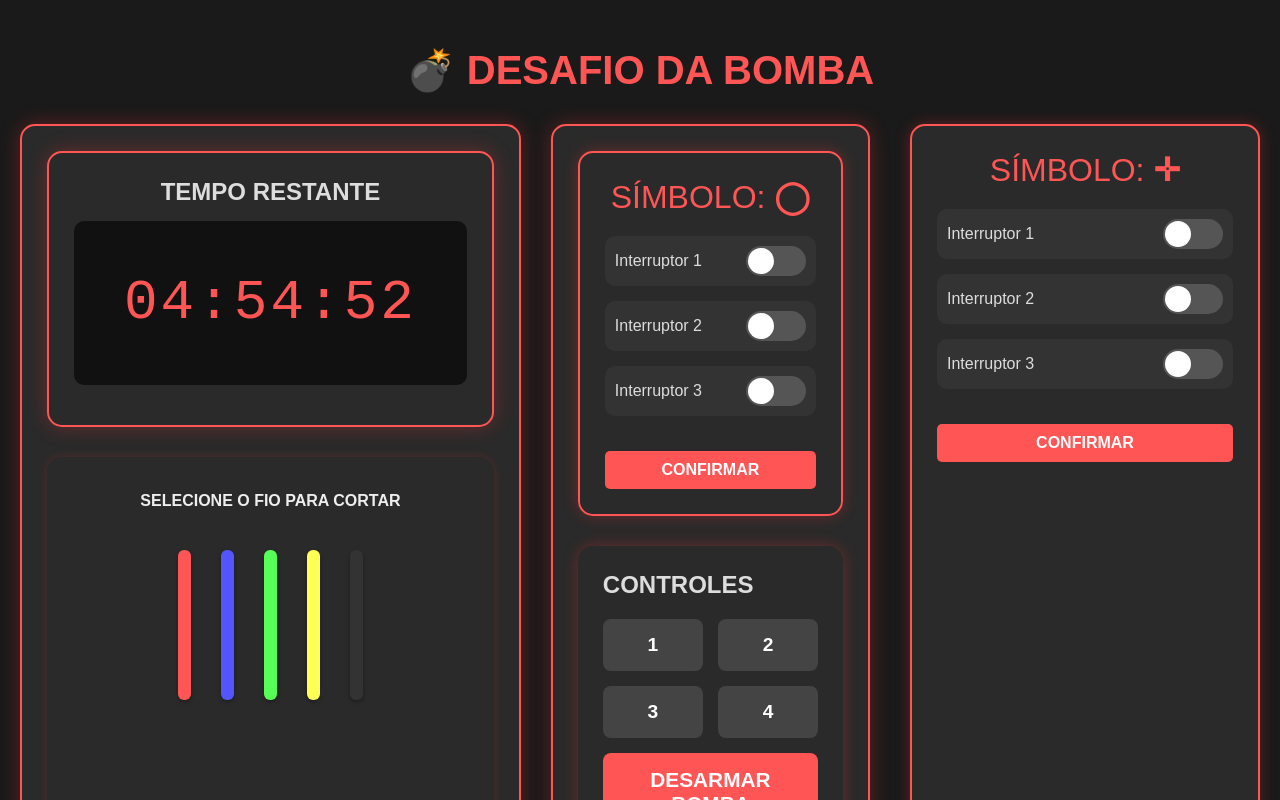
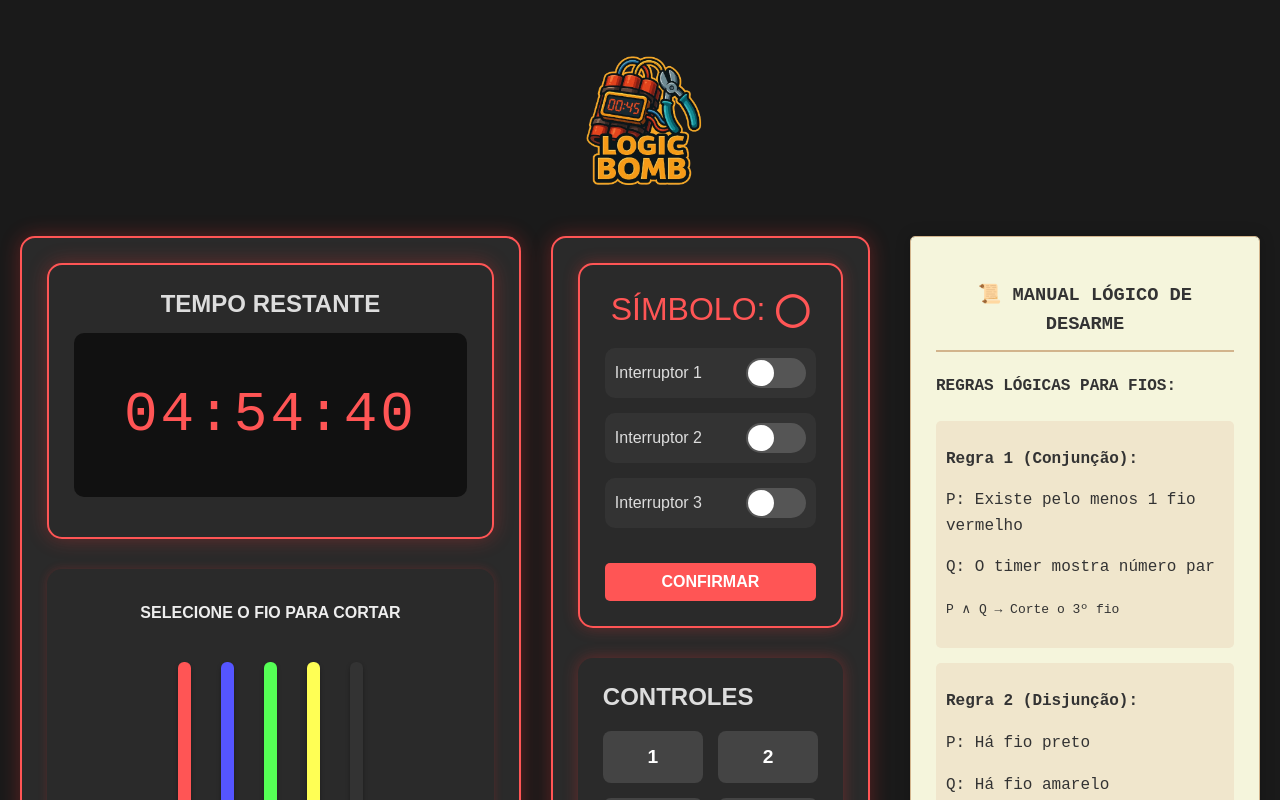
Before and after one commit to alancodex/BOMB-GAME---LOGICA-MATEMATICA, a React (Vite) app in the folder bomb game/: page / in a window 1280 px wide. Shown: the top 800 px of the page. Built offline with nearby package versions, Linux system fonts and the light colour scheme.

Commit message:
update 1.2

```diff
--- a/bomb game/src/App.jsx
+++ b/bomb game/src/App.jsx
@@ -17,7 +17,11 @@ const App = () => {
           color: '#ff5555',
           marginBottom: '30px'
         }}>
-          💣 DESAFIO DA BOMBA
+          <img src="../public/favicon.png" alt=""  style={{
+        width: "150px",
+        height: "auto",
+        borderRadius: "8px" // Estilos extras
+      }} />
         </h1>
 
         <div style={{
--- a/bomb game/src/components/Manual/ManualSection.jsx
+++ b/bomb game/src/components/Manual/ManualSection.jsx
@@ -1,140 +1,131 @@
-import { useState } from 'react';
-
-const symbolRules = {
-  'Δ': [true, false, true],    // Delta: Ativar 1 e 3
-  'Ω': [false, false, false],  // Omega: Todos desligados
-  '✛': [false, true, false],   // Cruz: Ativar apenas 2
-  '◯': [true, true, true]      // Círculo: Todos ativados
-};
-
-const symbols = Object.keys(symbolRules);
-const randomSymbol = symbols[Math.floor(Math.random() * symbols.length)];
-
-const SwitchesSection = () => {
-  const [switches, setSwitches] = useState([false, false, false]);
-  const [feedback, setFeedback] = useState('');
-
-  const toggleSwitch = (index) => {
-    const newSwitches = [...switches];
-    newSwitches[index] = !newSwitches[index];
-    setSwitches(newSwitches);
-    setFeedback(''); // Limpa o feedback ao mudar os interruptores
+const ManualSection = () => {
+  const paperStyle = {
+    backgroundColor: '#f5f5dc',
+    padding: '25px',
+    borderRadius: '5px',
+    boxShadow: '0 0 15px rgba(0, 0, 0, 0.2)',
+    border: '1px solid #d2b48c',
+    fontFamily: '"Courier New", monospace',
+    color: '#333',
+    height: '600px',
+    overflowY: 'auto',
+    lineHeight: '1.6'
   };
 
-  const handleConfirm = () => {
-    const correctPositions = symbolRules[randomSymbol];
-    const isCorrect = switches.every((sw, i) => sw === correctPositions[i]);
-
-    if (isCorrect) {
-      setFeedback({ text: 'CORRETO!', color: '#4CAF50' });
-    } else {
-      setFeedback({ text: 'INCORRETO! Verifique o manual', color: '#f44336' });
-    }
+  const sectionStyle = {
+    marginBottom: '25px',
+    paddingBottom: '15px',
+    borderBottom: '1px dashed #d2b48c'
   };
 
-  const containerStyle = {
-    backgroundColor: '#2a2a2a',
-    borderRadius: '15px',
-    padding: '25px',
-    boxShadow: '0 0 15px rgba(255, 50, 50, 0.3)',
-    border: '2px solid #ff5555',
-    height: '100%',
-    position: 'relative'
-  };
-
-  const confirmButtonStyle = {
-    padding: '10px 20px',
-    backgroundColor: '#ff5555',
-    color: 'white',
-    border: 'none',
-    borderRadius: '5px',
-    cursor: 'pointer',
-    fontSize: '1rem',
-    fontWeight: 'bold',
-    marginTop: '20px',
-    width: '100%',
-    transition: 'all 0.3s',
-    '&:hover': {
-      backgroundColor: '#ff3333'
-    }
-  };
-
-  const feedbackStyle = {
-    marginTop: '15px',
+  const ruleStyle = {
+    margin: '15px 0',
     padding: '10px',
-    borderRadius: '5px',
-    textAlign: 'center',
-    fontWeight: 'bold',
-    backgroundColor: feedback ? `${feedback.color}20` : 'transparent',
-    color: feedback?.color || 'transparent'
+    backgroundColor: '#f0e6cc',
+    borderRadius: '5px'
   };
 
   return (
-    <div style={containerStyle}>
-      <div style={{
-        fontSize: '2rem',
-        marginBottom: '20px',
-        color: '#ff5555',
-        textAlign: 'center'
-      }}>
-        SÍMBOLO: <span style={{ fontWeight: 'bold' }}>{randomSymbol}</span>
+    <div style={paperStyle}>
+      <h3 style={{ textAlign: 'center', borderBottom: '2px solid #d2b48c', paddingBottom: '10px' }}>
+        📜 MANUAL LÓGICO DE DESARME
+      </h3>
+
+      {/* Seção de Fios */}
+      <div style={sectionStyle}>
+        <h4>REGRAS LÓGICAS PARA FIOS:</h4>
+
+        <div style={ruleStyle}>
+          <p><strong>Regra 1 (Conjunção):</strong></p>
+          <p>P: Existe pelo menos 1 fio vermelho</p>
+          <p>Q: O timer mostra número par</p>
+          <p><code>P ∧ Q → Corte o 3º fio</code></p>
+        </div>
+
+        <div style={ruleStyle}>
+          <p><strong>Regra 2 (Disjunção):</strong></p>
+          <p>P: Há fio preto</p>
+          <p>Q: Há fio amarelo</p>
+          <p><code>P ∨ Q → Corte o último fio</code></p>
+        </div>
+
+        <div style={ruleStyle}>
+          <p><strong>Regra 3 (Negação):</strong></p>
+          <p>P: Não há fios verdes</p>
+          <p><code>¬P → Corte o primeiro fio</code></p>
+        </div>
       </div>
 
-      {switches.map((isOn, index) => (
-        <div key={index} style={{
-          display: 'flex',
-          alignItems: 'center',
-          justifyContent: 'space-between',
-          margin: '15px 0',
-          padding: '10px',
-          backgroundColor: '#333',
-          borderRadius: '10px'
-        }}>
-          <span style={{ color: '#ddd', fontSize: '1rem' }}>
-            Interruptor {index + 1}
-          </span>
-          <div
-            style={{
-              width: '60px',
-              height: '30px',
-              backgroundColor: isOn ? '#4CAF50' : '#555',
-              borderRadius: '15px',
-              position: 'relative',
-              cursor: 'pointer',
-              transition: 'all 0.3s'
-            }}
-            onClick={() => toggleSwitch(index)}
-          >
-            <div
-              style={{
-                position: 'absolute',
-                width: '26px',
-                height: '26px',
-                backgroundColor: '#fff',
-                borderRadius: '50%',
-                top: '2px',
-                left: isOn ? '32px' : '2px',
-                transition: 'all 0.3s'
-              }}
-            />
-          </div>
+      {/* Seção de Interruptores */}
+      <div style={sectionStyle}>
+        <h4>LÓGICA DOS INTERRUPTORES:</h4>
+
+        <div style={ruleStyle}>
+          <p><strong>Padrão Δ (Delta):</strong></p>
+          <p>P: Interruptor 1 ativo</p>
+          <p>Q: Interruptor 3 ativo</p>
+          <p><code>P ↔ Q → Ambos devem ter o mesmo estado</code></p>
+          <p><em>Configuração correta: Ativar 1° e 3° interruptores</em></p>
         </div>
-      ))}
 
-      <button
-        style={confirmButtonStyle}
-        onClick={handleConfirm}
-      >
-        CONFIRMAR
-      </button>
+        <div style={ruleStyle}>
+          <p><strong>Padrão Ω (Omega):</strong></p>
+          <p>P: Interruptor 1 desligado</p>
+          <p>Q: Interruptor 2 desligado</p>
+          <p>R: Interruptor 3 desligado</p>
+          <p><code>¬P ∧ ¬Q ∧ ¬R → Todos devem estar desligados</code></p>
+          <p><em>Configuração correta: Todos os interruptores desativados</em></p>
+        </div>
 
-      {feedback && (
-        <div style={feedbackStyle}>
-          {feedback.text}
+        <div style={ruleStyle}>
+          <p><strong>Padrão ✛ (Cruz):</strong></p>
+          <p>P: Interruptor 2 ativo</p>
+          <p>Q: Timer {'>'} 30s</p>
+          <p><code>P ⊕ Q → Ative apenas se uma condição for verdadeira</code></p>
+          <p><em>Configuração correta: Ativar apenas o 2° interruptor</em></p>
         </div>
-      )}
+
+        <div style={ruleStyle}>
+          <p><strong>Padrão ◯ (Círculo):</strong></p>
+          <p>P: Interruptor 1 ativo</p>
+          <p>Q: Interruptor 2 ativo</p>
+          <p>R: Interruptor 3 ativo</p>
+          <p><code>P ∧ Q ∧ R → Todos devem estar ativados</code></p>
+          <p><em>Configuração correta: Ativar todos os interruptores</em></p>
+        </div>
+      </div>
+
+      {/* Seção de Botões */}
+      <div style={sectionStyle}>
+        <h4>ÁLGEBRA BOOLEANA PARA BOTÕES:</h4>
+
+        <div style={ruleStyle}>
+          <p><strong>Sequência Base:</strong></p>
+          <p>P: Número de fios {'>'} 3</p>
+          <p>Q: Tempo restante {'<'} 60s</p>
+          <p><code>(P ∧ ¬Q) → 2-1-3</code></p>
+          <p><code>(¬P ∨ Q) → 3-2-1</code></p>
+        </div>
+
+        <div style={ruleStyle}>
+          <p><strong>Botão Vermelho:</strong></p>
+          <p>P: Todos fios cortados corretamente</p>
+          <p>Q: Interruptores configurados</p>
+          <p><code>P ∧ Q → Pressione para desarmar</code></p>
+        </div>
+      </div>
+
+      <div style={{ fontStyle: 'italic', marginTop: '20px' }}>
+        <p>Legenda:</p>
+        <p>∧ = AND (e)</p>
+        <p>∨ = OR (ou)</p>
+        <p>¬ = NOT (negação)</p>
+        <p>⊕ = XOR (ou exclusivo)</p>
+        <p>→ = Então</p>
+        <p>↔ = Bicondicional (se e somente se)</p>
+      </div>
     </div>
   );
 };
 
-export default SwitchesSection;
+export default ManualSection;
```
